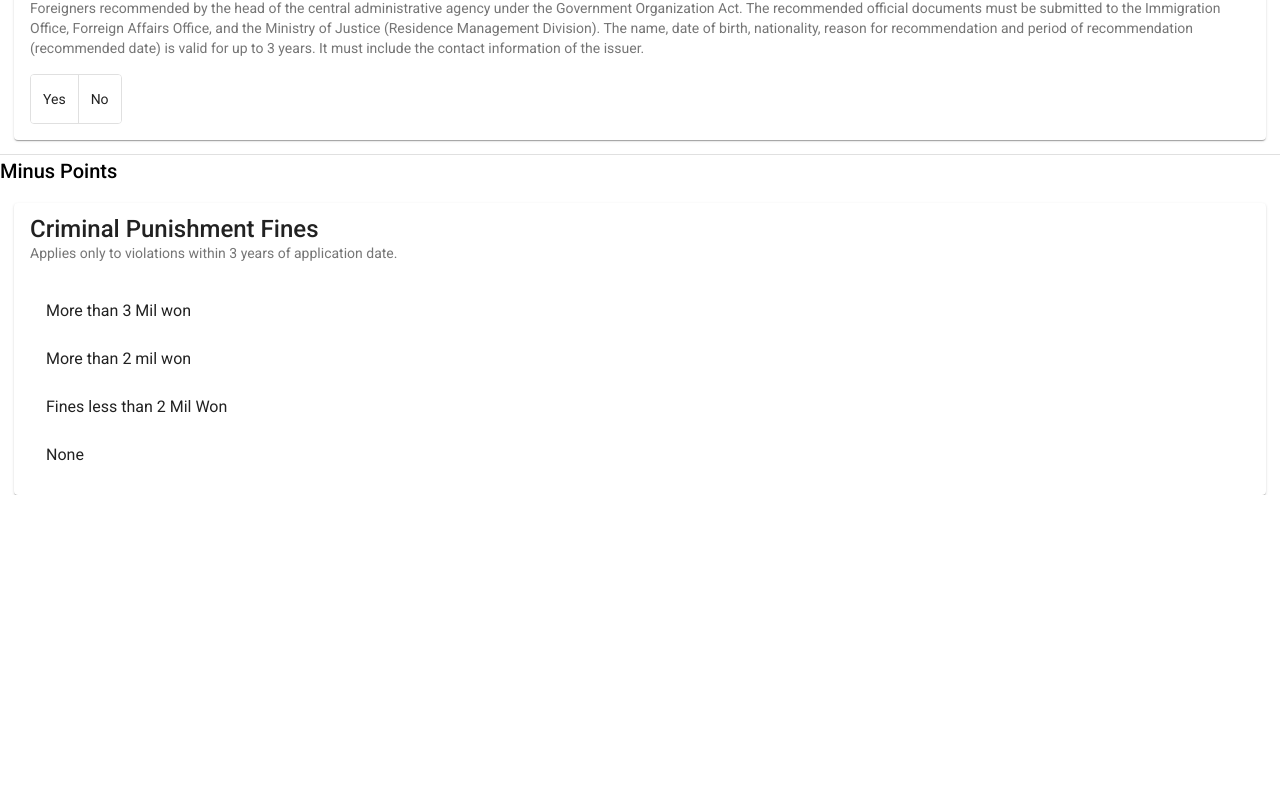
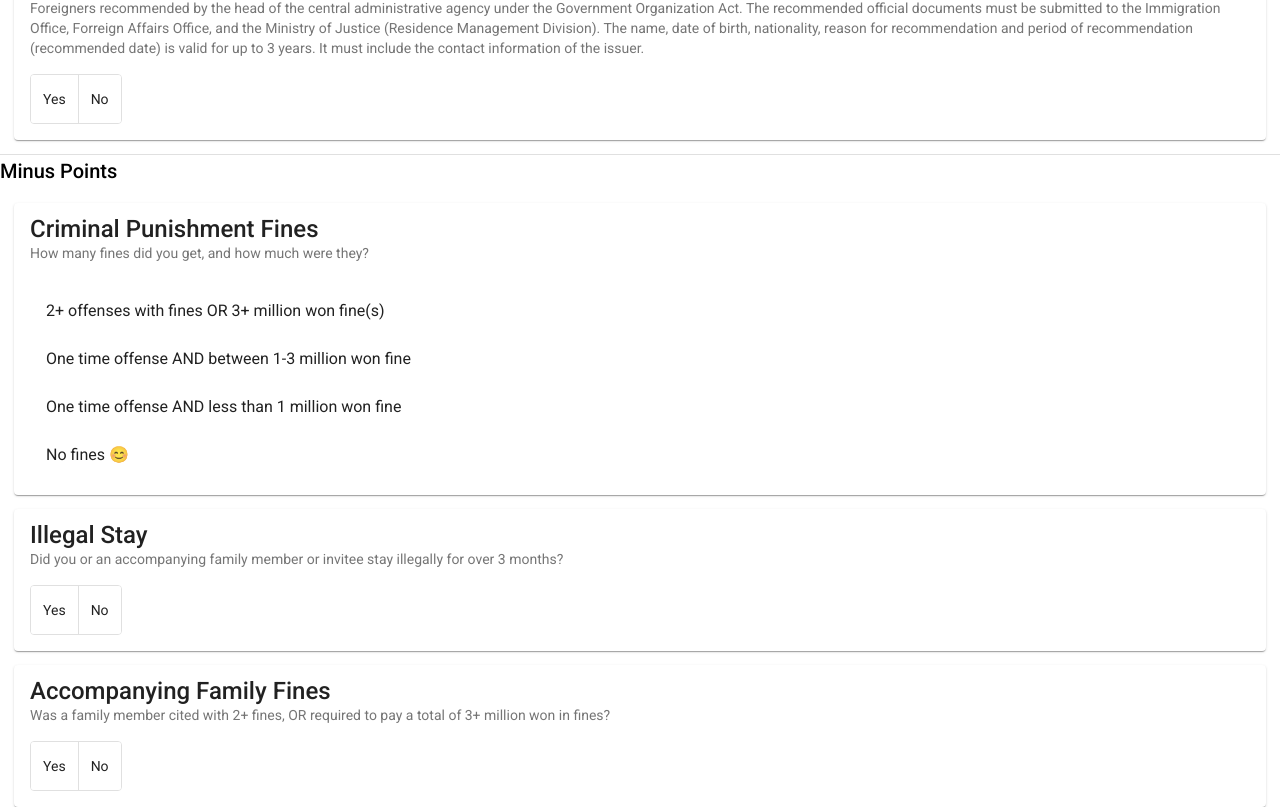
Before and after one commit to nbon12/visa-calculator, an Angular app in the folder visa-calculator/: page / in a window 1280 px wide. Shown: the part 3032-3839 px from the top of the page. Before the commit the page ends 3527 px from the top, so only its background shows below. Built offline with nearby package versions, Linux system fonts and the light colour scheme.

Commit message:
fix points

```diff
--- a/visa-calculator/src/app/app.component.html
+++ b/visa-calculator/src/app/app.component.html
@@ -38,7 +38,7 @@
         >40-44</mat-list-option
       >
       <mat-list-option value="age45"  (click)="setPoints('age', 8)">45-50</mat-list-option>
-      <mat-list-option value="age51" (click)="setPoints('age', 5)">51+</mat-list-option>
+      <mat-list-option value="age51" (click)="setPoints('age', 3)">51+</mat-list-option>
     </mat-selection-list>
 </mat-card>
 
@@ -170,17 +170,35 @@
 <mat-card>
 
   <mat-card-title>Criminal Punishment Fines</mat-card-title>
-  <mat-card-subtitle>Applies only to violations within 3 years of application date.</mat-card-subtitle>
+  <mat-card-subtitle>How many fines did you get, and how much were they?</mat-card-subtitle>
   <mat-selection-list [multiple]="false">
-    <mat-list-option value="penalty1" (click)="setPoints('penalties', -40)">More than 3 Mil won</mat-list-option>
-    <mat-list-option  value="penalty2" (click)="setPoints('penalties', -30)">More than 2 mil won</mat-list-option>
-    <mat-list-option  value="penalty3" (click)="setPoints('penalties', -20)">Fines less than 2 Mil Won</mat-list-option>
-    <mat-list-option  value="penalty4" (click)="setPoints('penalties', 0)">None</mat-list-option>
+    <mat-list-option value="penalty1" (click)="setPoints('penalties', -3)">2+ offenses with fines OR 3+ million won fine(s)</mat-list-option>
+    <mat-list-option  value="penalty2" (click)="setPoints('penalties', -2)">One time offense AND between 1-3 million won fine</mat-list-option>
+    <mat-list-option  value="penalty3" (click)="setPoints('penalties', -1)">One time offense AND less than 1 million won fine</mat-list-option>
+    <mat-list-option  value="penalty4" (click)="setPoints('penalties', 0)">No fines 😊</mat-list-option>
 
 </mat-selection-list>
 </mat-card>
 
+<mat-card>
+
+  <mat-card-title>Illegal Stay</mat-card-title>
+  <mat-card-subtitle>Did you or an accompanying family member or invitee stay illegally for over 3 months?</mat-card-subtitle>
+  <mat-button-toggle-group>
+    <mat-button-toggle (click)="setPoints('illegalStay', -1)">Yes</mat-button-toggle>
+    <mat-button-toggle (click)="setPoints('illegalStay', 0)">No</mat-button-toggle>
+  </mat-button-toggle-group>
+</mat-card>
 
 
+  <mat-card>
+
+    <mat-card-title>Accompanying Family Fines</mat-card-title>
+    <mat-card-subtitle>Was a family member cited with 2+ fines, OR required to pay a total of 3+ million won in fines?</mat-card-subtitle>
+    <mat-button-toggle-group>
+      <mat-button-toggle (click)="setPoints('familyFine', -1)">Yes</mat-button-toggle>
+      <mat-button-toggle (click)="setPoints('familyFine', 0)">No</mat-button-toggle>
+    </mat-button-toggle-group>
+  </mat-card>
 
 </body>
```
